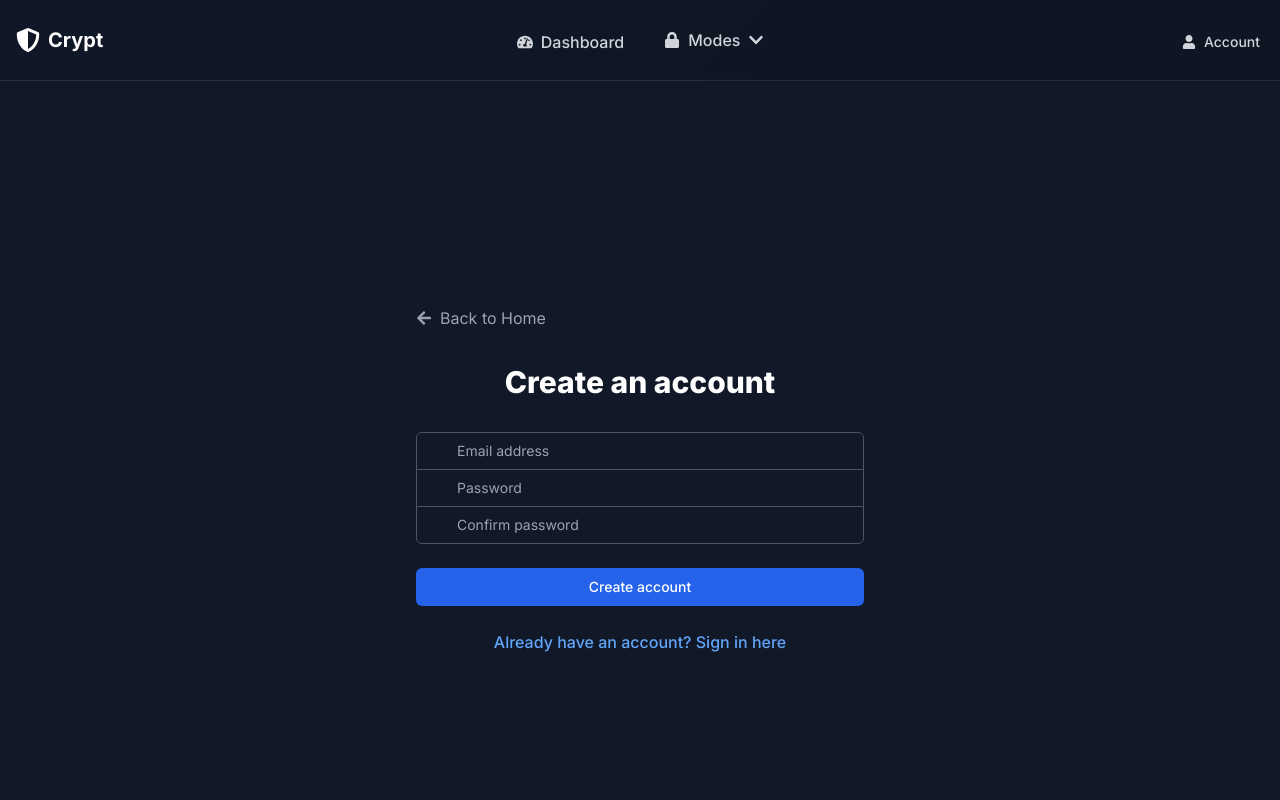
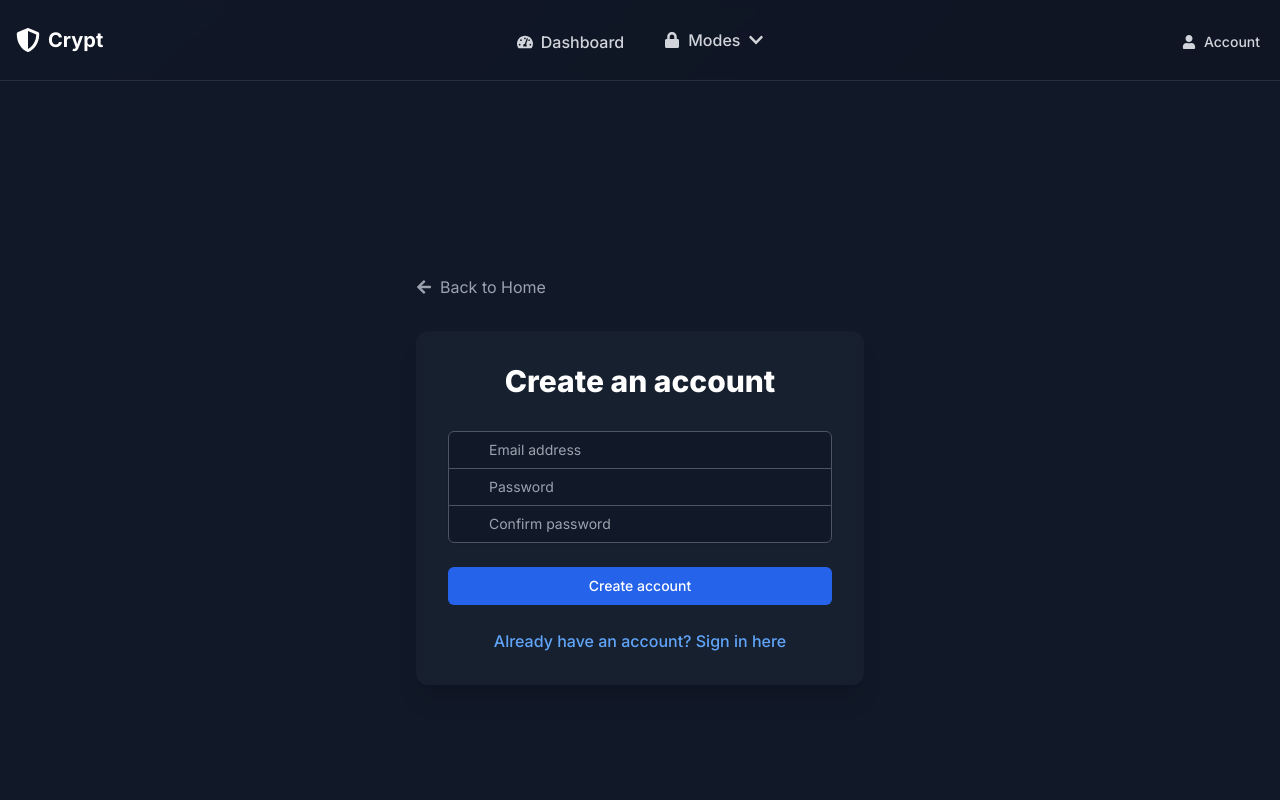
Before and after one commit to BobbyAl/crypt-webapp, a Next.js app: page /crypt-webapp/register in a window 1280 px wide. Shown: the top 800 px of the page. Built offline with nearby package versions, Linux system fonts and the light colour scheme; no server answers.

Commit message:
Update back button layout

```diff
--- a/src/app/login/page.jsx
+++ b/src/app/login/page.jsx
@@ -32,19 +32,20 @@ export default function Login() {
   };
 
   return (
-    <div className="min-h-screen flex items-center justify-center bg-gray-900 py-12 px-4 sm:px-6 lg:px-8">
-      <div className="max-w-md w-full space-y-8">
+    <div className="min-h-screen flex flex-col items-center justify-center bg-gray-900 py-12 px-4 sm:px-6 lg:px-8">
+      <div className="max-w-md w-full">
         {/* Back Button */}
         <Link
           href="/"
-          className="inline-flex items-center text-gray-400 hover:text-white transition-colors"
+          className="inline-flex items-center text-gray-400 hover:text-white transition-colors mb-8"
         >
           <FaArrowLeft className="w-4 h-4 mr-2" />
           <span>Back to Home</span>
         </Link>
 
+        <div className="space-y-8 bg-gray-800/50 backdrop-blur-sm p-8 rounded-xl shadow-xl">
           <div>
-          <h2 className="mt-6 text-center text-3xl font-extrabold text-white">
+            <h2 className="text-center text-3xl font-extrabold text-white">
               Sign in to your account
             </h2>
           </div>
@@ -53,7 +54,7 @@ export default function Login() {
             <div className="text-red-500 text-sm text-center">{error}</div>
           )}
 
-        <form className="mt-8 space-y-6" onSubmit={handleSubmit}>
+          <form className="space-y-6" onSubmit={handleSubmit}>
             <div className="rounded-md shadow-sm -space-y-px">
               <div className="relative">
                 <FaEnvelope className="absolute left-3 top-3 text-gray-400" />
@@ -106,5 +107,6 @@ export default function Login() {
           </form>
         </div>
       </div>
+    </div>
   );
 }
--- a/src/app/register/page.jsx
+++ b/src/app/register/page.jsx
@@ -41,18 +41,19 @@ export default function RegisterPage() {
   };
 
   return (
-    <div className="min-h-screen flex items-center justify-center bg-gray-900 py-12 px-4 sm:px-6 lg:px-8">
-      <div className="max-w-md w-full space-y-8">
+    <div className="min-h-screen flex flex-col items-center justify-center bg-gray-900 py-12 px-4 sm:px-6 lg:px-8">
+      <div className="max-w-md w-full">
         <Link
           href="/"
-          className="inline-flex items-center text-gray-400 hover:text-white transition-colors"
+          className="inline-flex items-center text-gray-400 hover:text-white transition-colors mb-8"
         >
           <FaArrowLeft className="w-4 h-4 mr-2" />
           <span>Back to Home</span>
         </Link>
 
+        <div className="space-y-8 bg-gray-800/50 backdrop-blur-sm p-8 rounded-xl shadow-xl">
           <div>
-          <h2 className="mt-6 text-center text-3xl font-extrabold text-white">
+            <h2 className="text-center text-3xl font-extrabold text-white">
               Create an account
             </h2>
           </div>
@@ -61,7 +62,7 @@ export default function RegisterPage() {
             <div className="text-red-500 text-sm text-center">{error}</div>
           )}
 
-        <form className="mt-8 space-y-6" onSubmit={handleSubmit}>
+          <form className="space-y-6" onSubmit={handleSubmit}>
             <div className="rounded-md shadow-sm -space-y-px">
               <div className="relative">
                 <FaEnvelope className="absolute left-3 top-3 text-gray-400" />
@@ -128,5 +129,6 @@ export default function RegisterPage() {
           </form>
         </div>
       </div>
+    </div>
   );
 }
```
Lines whose indentation alone changed are shown as unchanged.
